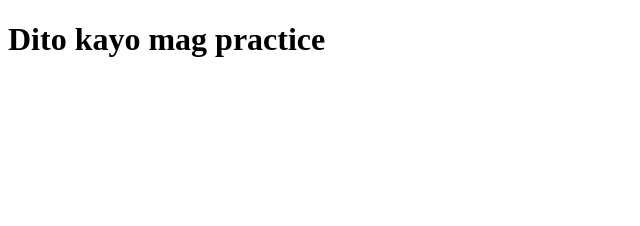
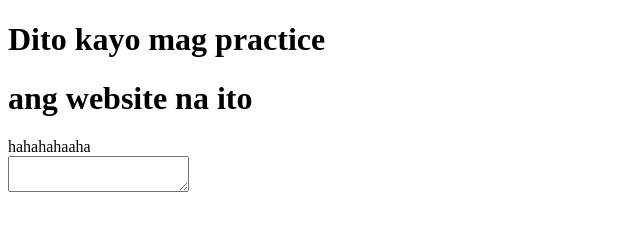
Before and after one commit to sefmangampo/elimark_playground, a website: page public/index.html in a window 1280 px wide. Shown: the whole page, without its empty margins (0-640 px from the left). Drawn offline with Linux system fonts and the light colour scheme.

Commit message:
naglagay ako bagong html tags

```diff
--- a/public/index.html
+++ b/public/index.html
@@ -9,5 +9,23 @@
   </head>
   <body>
     <h1>Dito kayo mag practice</h1>
+    <div>
+      <header>
+        <h1>ang website na ito</h1>
+      </header>
+    </div>
+    <div>
+      <nav>
+        hahahahaaha
+      </nav>
+    </div>
+    <div>
+      <textarea name="" id=""></textarea>
+    </div>
+    <div>
+      <aside>
+
+      </aside>
+    </div>
   </body>
 </html>
```
